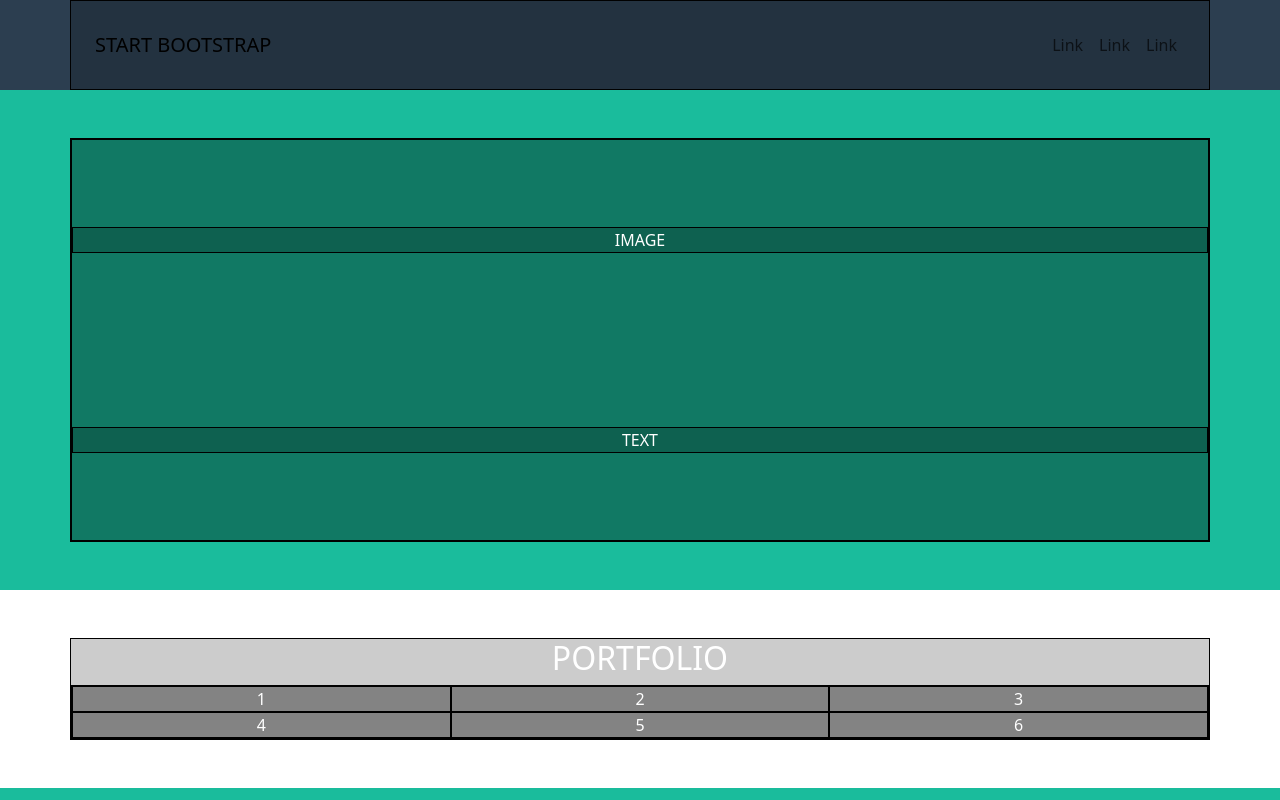
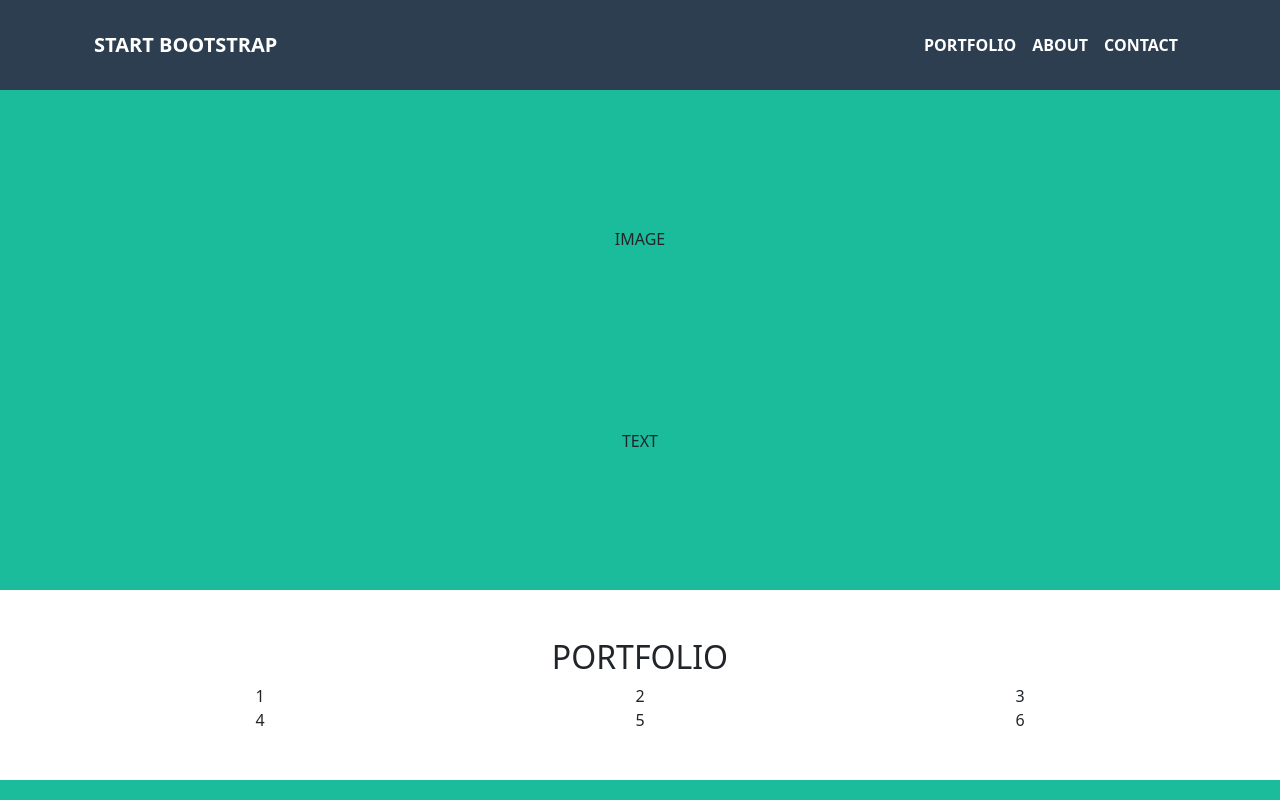
Before and after one commit to MrArcano/html-css-bootstrap-freelancer, a plain HTML site: page index.html in a window 1280 px wide. Shown: the top 800 px of the page. Drawn offline with nearby package versions, Linux system fonts and the light colour scheme.

Commit message:
[edit]: color navbar

```diff
--- a/css/style.css
+++ b/css/style.css
@@ -8,9 +8,9 @@
 /* DEBUG */
 /* -------------------------------------- */
 .container,.row,.col{
-  border: 1px solid black;
+  /* border: 1px solid black;
   background-color: rgba(0, 0, 0, 0.2);
-  color: white;
+  color: white; */
 }
 /* -------------------------------------- */
 
@@ -28,6 +28,27 @@
   background-color: var(--bg-emerald);
 }
 
+/* logo navbar */
+.navbar-brand-custom{
+  color: white;
+  font-weight: bold;
+}
+
+.navbar-brand-custom:hover{
+  color: white;
+}
+
+/* link navbar */
+.nav-link-custom{
+  color: white;
+  font-weight: bold;
+}
+
+.nav-link-custom:hover{
+  color: var(--bg-emerald);
+}
+
+/* input text border & padding */
 .form-control-custom{
   border-top: none;
   border-left: none;
--- a/index.html
+++ b/index.html
@@ -22,7 +22,7 @@
       <nav class="navbar navbar-expand-lg h-100">
         <div class="container-fluid">
           <!-- logo -->
-          <a class="navbar-brand" href="#">START BOOTSTRAP</a>
+          <a class="navbar-brand navbar-brand-custom" href="#">START BOOTSTRAP</a>
           <!-- hamburger menu -->
           <button class="navbar-toggler" type="button" data-bs-toggle="collapse" data-bs-target="#navbarSupportedContent" aria-controls="navbarSupportedContent" aria-expanded="false" aria-label="Toggle navigation">
             <span class="navbar-toggler-icon"></span>
@@ -31,13 +31,13 @@
           <div class="collapse navbar-collapse" id="navbarSupportedContent">
             <ul class="navbar-nav ms-auto mb-2 mb-lg-0">
               <li class="nav-item">
-                <a class="nav-link" href="#">Link</a>
+                <a class="nav-link nav-link-custom" href="#">PORTFOLIO</a>
               </li>
               <li class="nav-item">
-                <a class="nav-link" href="#">Link</a>
+                <a class="nav-link nav-link-custom" href="#">ABOUT</a>
               </li>
               <li class="nav-item">
-                <a class="nav-link" href="#">Link</a>
+                <a class="nav-link nav-link-custom" href="#">CONTACT</a>
               </li>
             </ul>
           </div>
```
